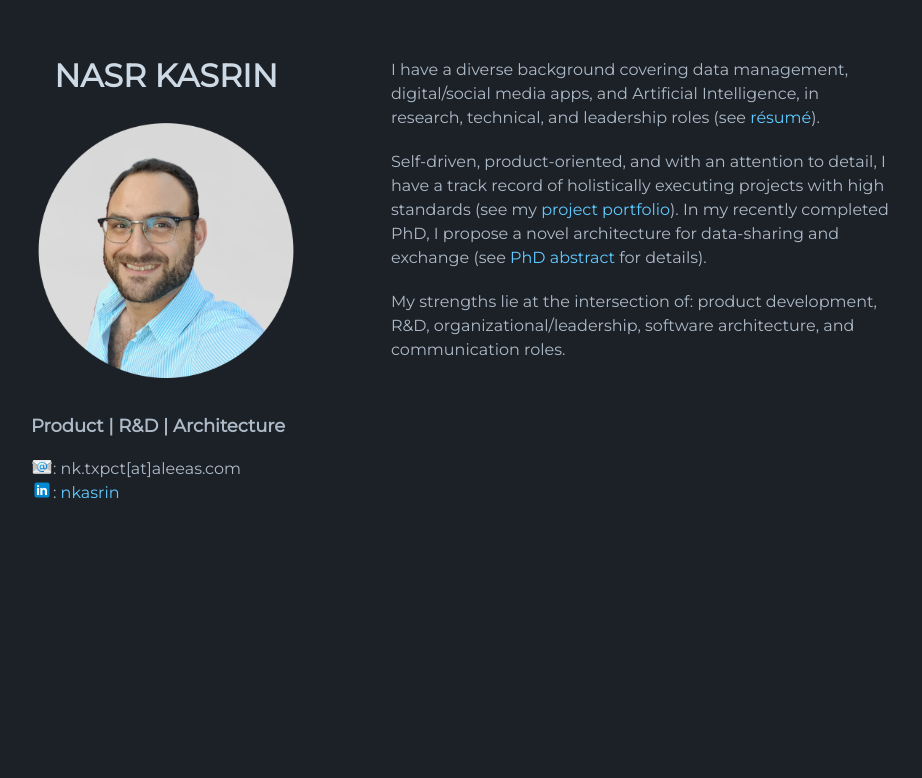
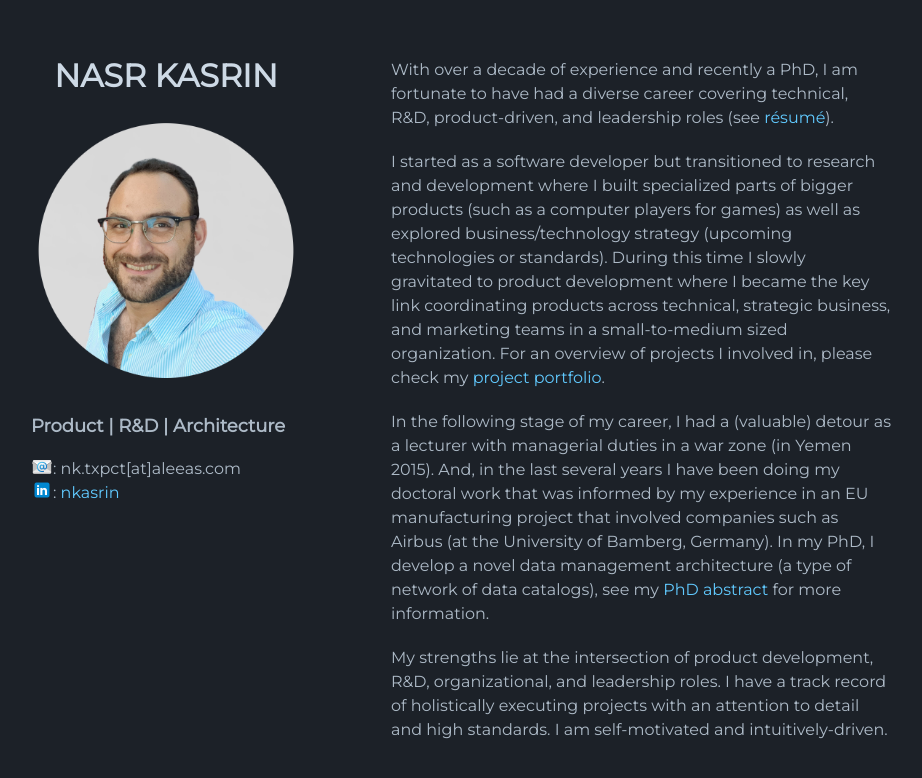
Before and after one commit to n42r/n42r.github.io, a Jekyll site: the page built from index.md, in a window 1280 px wide. Shown: the top 778 px of the page, without its empty margins (179-1101 px from the left). Built offline with Jekyll 4.4.1, drawn with Linux system fonts in a browser that asks for light colours; the repository's description, which GitHub fills in, is left out.

Commit message:
updated profile

```diff
--- a/index.md
+++ b/index.md
@@ -3,9 +3,10 @@ layout: default
 ---
 
 
-I have a diverse background covering data management, digital/social media apps, and Artificial Intelligence, in research, technical, and leadership roles (see [résumé](https://raw.githubusercontent.com/n42r/n42r.github.io/main/assets/pdf/kasrin-resume-(short).pdf)).
+With over a decade of experience and recently a PhD, I am fortunate to have had a diverse career covering technical, R&D, product-driven, and leadership roles (see [résumé](https://raw.githubusercontent.com/n42r/n42r.github.io/main/assets/pdf/kasrin-resume-(short).pdf)).
 
+I started as a software developer but transitioned to research and development where I built specialized parts of bigger products (such as a computer players for games) as well as explored business/technology strategy (upcoming technologies or standards). During this time I slowly gravitated to product development where I became the key link coordinating products across technical, strategic business, and marketing teams in a small-to-medium sized organization. For an overview of projects I involved in, please check my [project portfolio](https://raw.githubusercontent.com/n42r/n42r.github.io/main/assets/pdf/kasrin_protfolio_upgraded_23.pdf).
 
-Self-driven, product-oriented, and with an attention to detail, I have a track record of holistically executing projects with high standards (see my [project portfolio](https://raw.githubusercontent.com/n42r/n42r.github.io/main/assets/pdf/kasrin_protfolio_upgraded_23.pdf)). In my recently completed PhD, I propose a novel architecture for data-sharing and exchange (see [PhD abstract](https://n42r.github.io/phd) for details).
+In the following stage of my career, I had a (valuable) detour as a lecturer with managerial duties in a war zone (in Yemen 2015). And, in the last several years I have been doing my doctoral work that was informed by my experience in an EU manufacturing project that involved companies such as Airbus (at the University of Bamberg, Germany). In my PhD, I develop a novel data management architecture (a type of network of data catalogs), see my [PhD abstract](https://n42r.github.io/phd) for more information.
 
-My strengths lie at the intersection of: product development, R&D, organizational/leadership, software architecture, and communication roles.
+My strengths lie at the intersection of product development, R&D, organizational, and leadership roles. I have a track record of holistically executing projects with an attention to detail and high standards. I am self-motivated and intuitively-driven.
```
